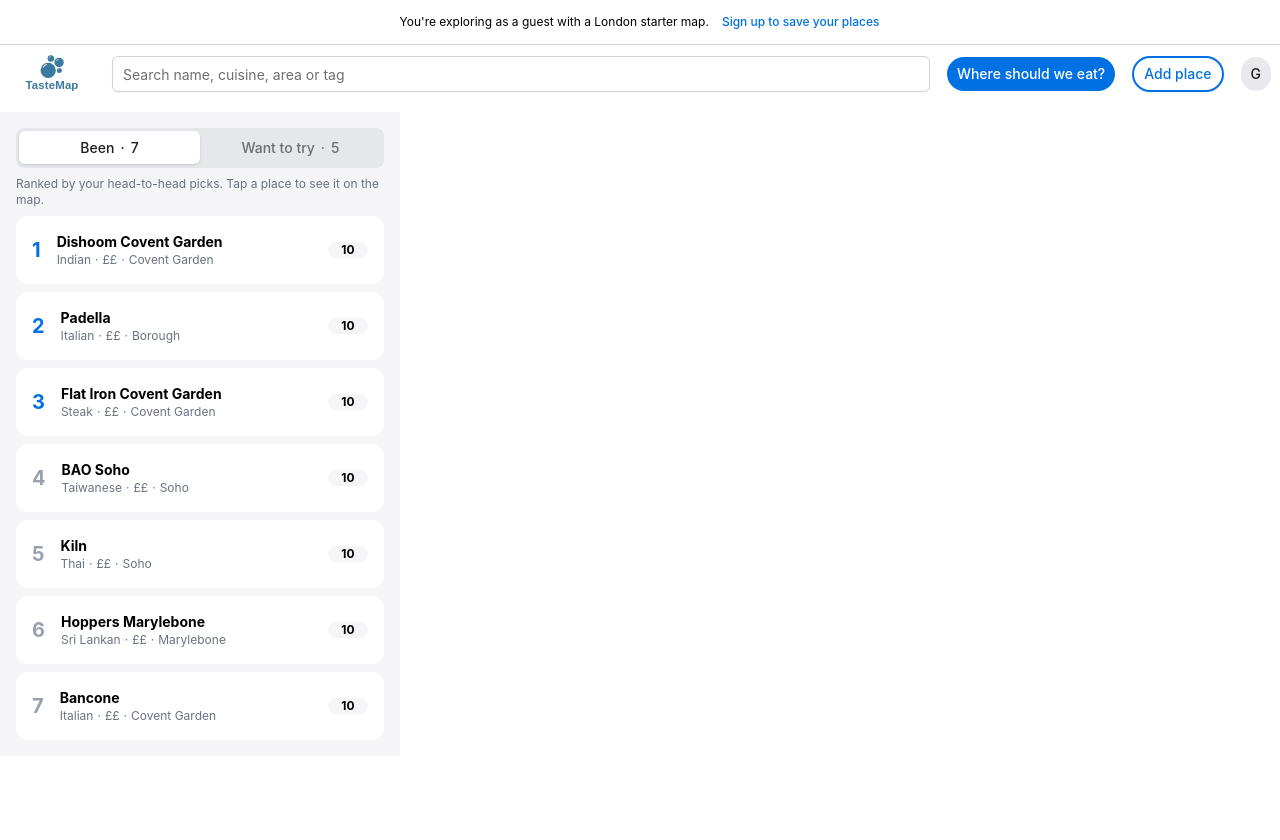
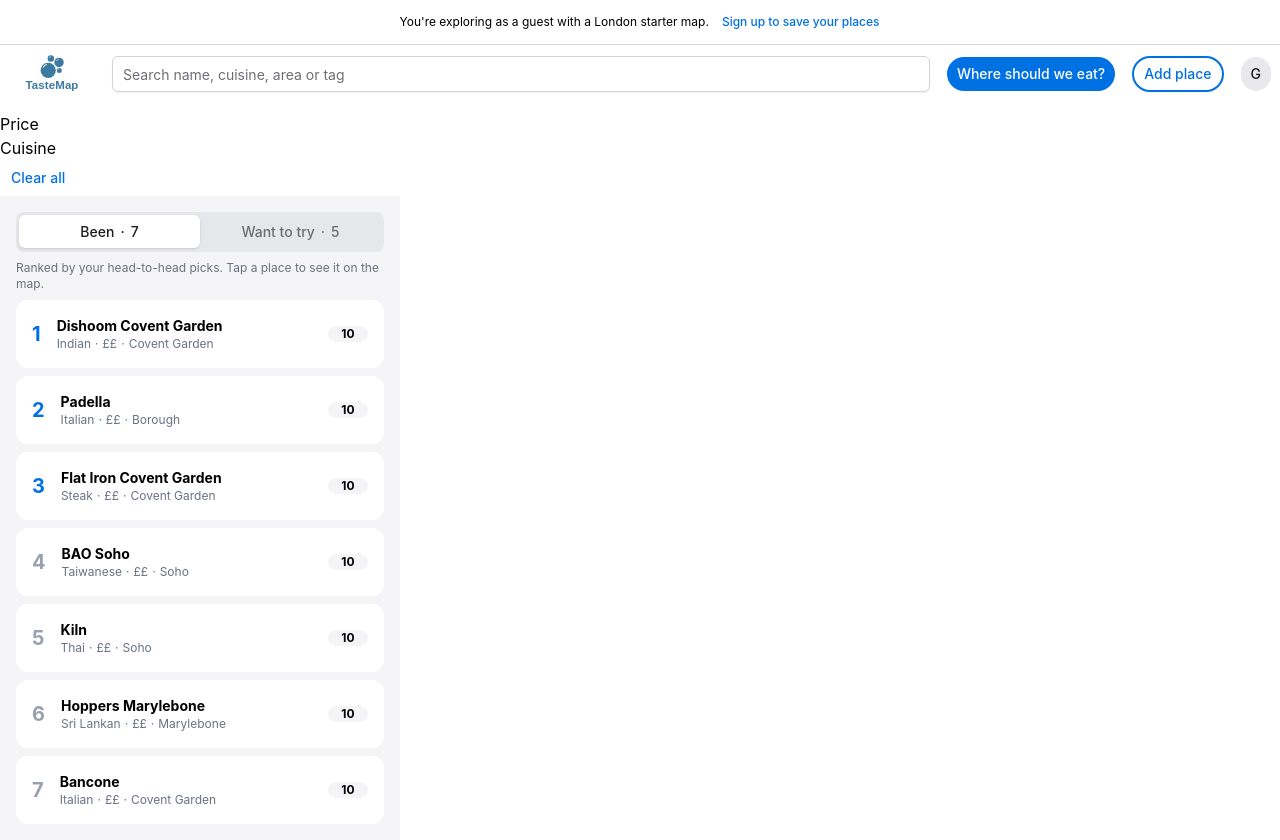
Before and after one commit to Rxunak/tastemap-london, a React (Vite) app in the folder taste-map/: page / in a window 1280 px wide. Before the commit the page ends 800 px from the top, so only its background shows below. Built offline with nearby package versions, Linux system fonts and the light colour scheme.

Commit message:
add FilterTabs component and integrate it into App

```diff
--- a/taste-map/src/App.tsx
+++ b/taste-map/src/App.tsx
@@ -1,14 +1,15 @@
 import type { PlacesType } from "@/types/place";
 import places from "@/data/places.json";
-import { Button } from "@/components/ui/button";
 import { SegmentedControl } from "@/components/shared/segmented-control";
 import { Navbar } from "@/components/shared/navbar";
+import { FilterTabs } from "@/components/shared/filter-tabs";
 
 function App() {
   const placesInfo = places as PlacesType[];
   return (
     <main className="min-h-svh font-display">
       <Navbar />
+      <FilterTabs />
       <SegmentedControl placesInfo={placesInfo} />
     </main>
   );
--- /dev/null
+++ b/taste-map/src/components/shared/filter-tabs.tsx
@@ -0,0 +1,12 @@
+import { Button } from "@/components/ui/button";
+import React from "react";
+
+export function FilterTabs() {
+  return (
+    <div>
+      <div>Price</div>
+      <div>Cuisine</div>
+      <Button variant="link">Clear all</Button>
+    </div>
+  );
+}
```
